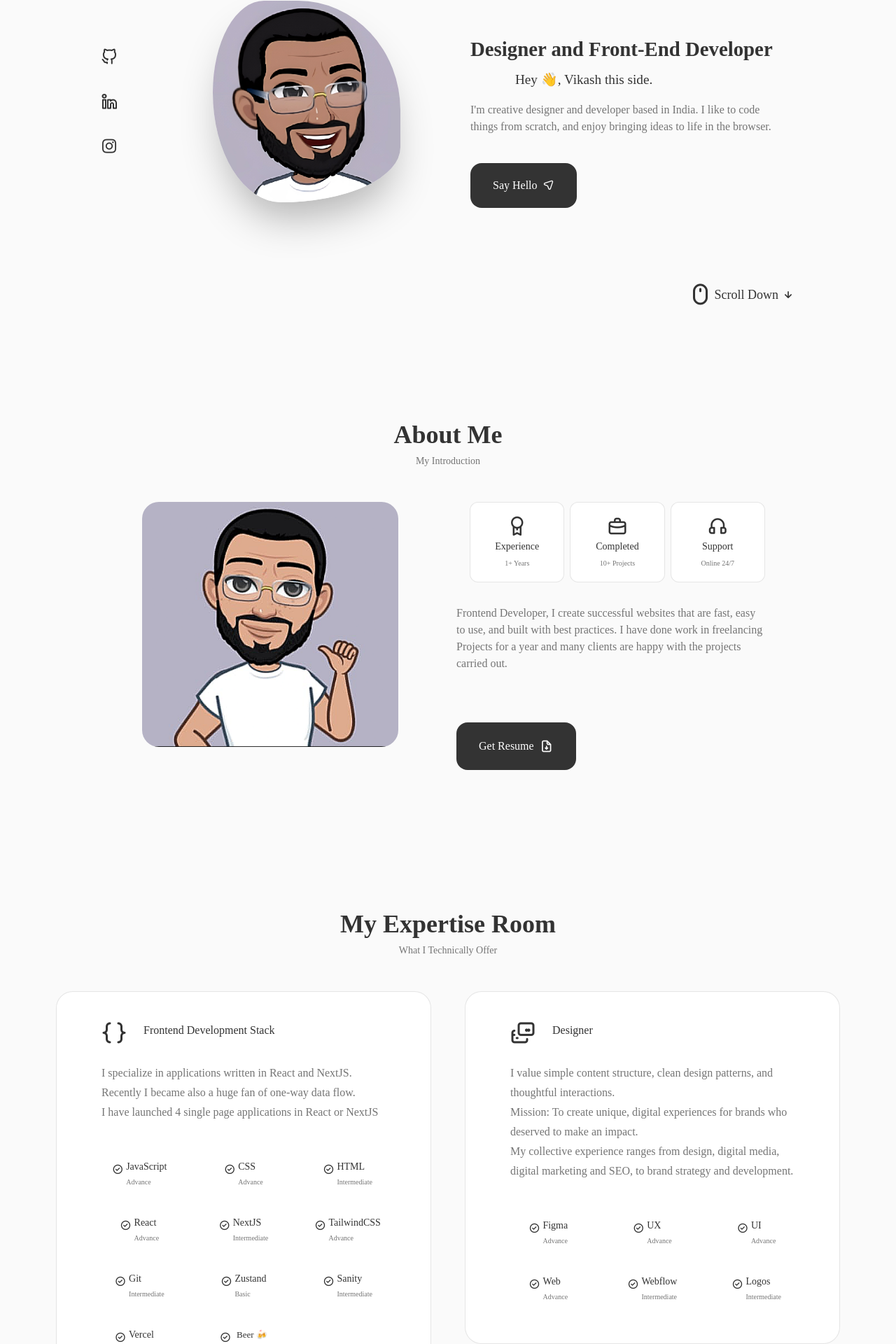
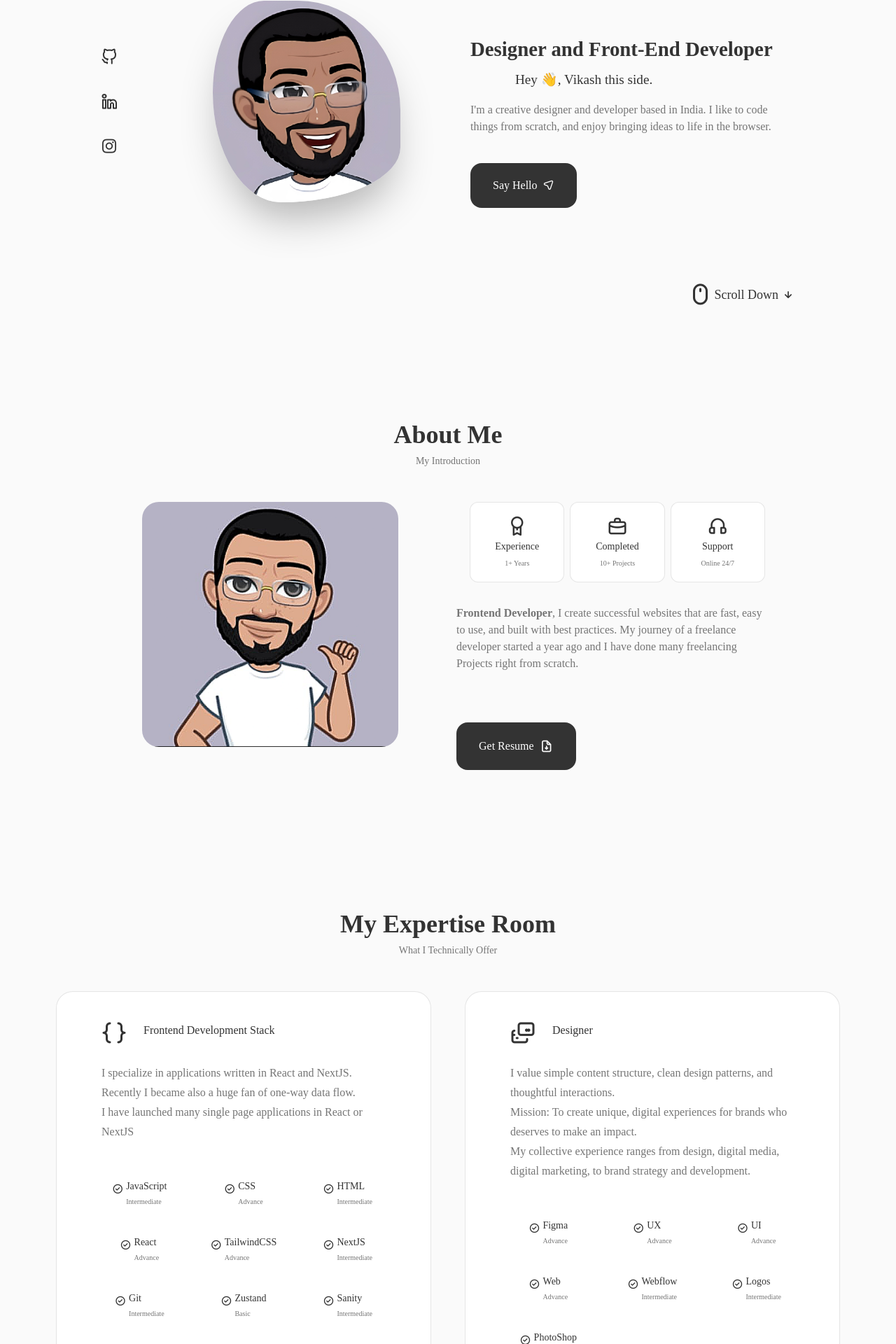
Before and after one commit to Vikashup2109/Viakshup2109.github.io, a React (Create React App) app: page / in a window 1280 px wide. Shown: the part 175-2095 px from the top of the page at 70% size. Built offline with nearby package versions, Linux system fonts and the light colour scheme.

Commit message:
small changes in copy-writing

```diff
--- a/src/components/About.jsx
+++ b/src/components/About.jsx
@@ -35,8 +35,8 @@ const About = forwardRef((props, ref) => {
                                    {/* About Description */}
 
                                    <p className="p-0 sm:pr-20 sm:pl-20 lg:p-0 lg:pr-5 mb-8">
-                                        Frontend Developer, I create successful websites that are fast, easy to use, and built with best practices. I have done work in freelancing Projects for a year
-                                        and many clients are happy with the projects carried out.
+                                        <strong> Frontend Developer</strong>, I create successful websites that are fast, easy to use, and built with best practices.
+                                        My journey of a freelance developer started a year ago and I have done many freelancing Projects right from scratch.
                                    </p>
 
                                    {/* About CV Button */}
--- a/src/components/Contact.jsx
+++ b/src/components/Contact.jsx
@@ -42,7 +42,7 @@ const Contact = forwardRef((props, ref) => {
                                         <div className="w-56 xsm:w-80 sm:w-40 lg:w-96 mx-auto bg-containerColor border border-black border-opacity-10 rounded-xl text-center px-4 sm:px-4 py-4">
                                              <i className="uil uil-whatsapp text-h2 text-titleColor"></i>
                                              <h3 className="text-small font-bold mt-2">Whatsapp</h3>
-                                             <span className="text-small sm:hidden lg:block mb-3">+91 6377874808</span>
+                                             <span className="text-small block sm:hidden lg:block mb-3">+91 6377874808</span>
                                              <a href={`https://api.whatsapp.com/send?phone=916377874808&text=Hey`}
                                                   className="text-titleColor text-small inline-flex items-center justify center gap-1"
                                                   target="_blank" rel="noreferrer"
--- a/src/components/Expertise.jsx
+++ b/src/components/Expertise.jsx
@@ -5,7 +5,7 @@ const Expertise = forwardRef((props, ref) => {
      let frontend_skills_set = {
           1: {
                skill_name: 'JavaScript',
-               skill_level: 'Advance'
+               skill_level: 'Intermediate'
           },
           2: {
                skill_name: 'CSS',
@@ -20,12 +20,13 @@ const Expertise = forwardRef((props, ref) => {
                skill_level: 'Advance'
           },
           5: {
+               skill_name: 'TailwindCSS',
+               skill_level: 'Advance'
+
+          },
+          6: {
                skill_name: 'NextJS',
                skill_level: 'Intermediate'
-          },
-          6: {
-               skill_name: 'TailwindCSS',
-               skill_level: 'Advance'
           },
           7: {
                skill_name: 'Git',
@@ -69,6 +70,10 @@ const Expertise = forwardRef((props, ref) => {
                skill_name: 'Logos',
                skill_level: 'Intermediate'
           },
+          7: {
+               skill_name: 'PhotoShop',
+               skill_level: 'Basic'
+          },
      }
 
      return (
@@ -89,7 +94,7 @@ const Expertise = forwardRef((props, ref) => {
                                         <div className='flex items-center pb-8 '>
                                              <p className="text-small sm:text-normal leading-6 sm:leading-7">
                                                   I specialize in applications written in React and NextJS. Recently I became also a huge fan of one-way data flow.
-                                                  <br />I have launched 4 single page applications in React or NextJS
+                                                  <br />I have launched many single page applications in React or NextJS
                                              </p>
                                         </div>
                                         <div className="grid grid-cols-2 md:grid-cols-3 gap-10 py-6 justify-center">
@@ -128,8 +133,8 @@ const Expertise = forwardRef((props, ref) => {
                                         <div className='flex items-center pb-8 '>
                                              <p className="text-small sm:text-normal leading-6 sm:leading-7">
                                                   I value simple content structure, clean design patterns, and thoughtful interactions.
-                                                  <br />Mission: To create unique, digital experiences for brands who deserved to make an impact.
-                                                  <br />My collective experience ranges from design, digital media, digital marketing and SEO, to brand strategy and development.
+                                                  <br />Mission: To create unique, digital experiences for brands who deserves to make an impact.
+                                                  <br />My collective experience ranges from design, digital media, digital marketing, to brand strategy and development.
                                              </p>
                                         </div>
                                         <div className="grid grid-cols-2 md:grid-cols-3 gap-10 py-6">
--- a/src/components/Header.jsx
+++ b/src/components/Header.jsx
@@ -6,26 +6,32 @@ const Header = ({ aboutRef, expertiseRef, homeRef, thoughtsRef, projectsRef, con
      const HomeScroll = (e) => {
           e.preventDefault();
           homeRef.current.scrollIntoView({ behavior: "smooth" })
+          setToggle(false);
      }
      const AboutScroll = (e) => {
           e.preventDefault();
           aboutRef.current.scrollIntoView({ behavior: "smooth" });
+          setToggle(false);
      };
      const ExpertiseScroll = (e) => {
           e.preventDefault();
           expertiseRef.current.scrollIntoView({ behavior: "smooth" });
+          setToggle(false);
      };
      const ThoughtsScroll = (e) => {
           e.preventDefault();
           thoughtsRef.current.scrollIntoView({ behavior: "smooth" });
+          setToggle(false);
      };
      const ProjectsScroll = (e) => {
           e.preventDefault();
           projectsRef.current.scrollIntoView({ behavior: "smooth" });
+          setToggle(false);
      };
      const ContactScroll = (e) => {
           e.preventDefault();
           contactRef.current.scrollIntoView({ behavior: "smooth" });
+          setToggle(false);
      };
 
      return (
@@ -41,8 +47,8 @@ const Header = ({ aboutRef, expertiseRef, homeRef, thoughtsRef, projectsRef, con
                                         </a>
                                    </li>
                                    <li className=''>
-                                        <a href="#about" className='btn flex flex-col items-center text-small font-medium text-titleColor hover:text-titleColorDark' onClick={AboutScroll}>
-                                             <i class="uil uil-user block text-xl md:hidden"></i> About
+                                        <a href="#skills" className='btn flex flex-col items-center text-small font-medium text-titleColor hover:text-titleColorDark' onClick={AboutScroll}>
+                                             <i class="uil uil-file-alt nav_icon block text-xl md:hidden"></i> About
                                         </a>
                                    </li>
                                    <li className=''>
--- a/src/components/Home.jsx
+++ b/src/components/Home.jsx
@@ -46,7 +46,7 @@ const Home = forwardRef((props, ref) => {
                                    <div className="text-center lg:text-left">
                                         <h1 className="text-res-big sm:text-h2 mb-2">Designer and Front-End Developer</h1>
                                         <h3 className="text-res-h3 sm:text-h3 lg:pl-16 font-normal mb-4 ">Hey &#128075;, Vikash this side.</h3>
-                                        <p className="max-w-md">I'm creative designer and developer based in India. I like to code things from scratch, and enjoy bringing ideas to life in the browser.
+                                        <p className="max-w-md">I'm a creative designer and developer based in India. I like to code things from scratch, and enjoy bringing ideas to life in the browser.
                                         </p>
                                         <a href="#contact" className="button button--flex space-x-2 my-10 text-containerColor" onClick={ContactScroll}>
                                              <span>Say Hello</span>
```
